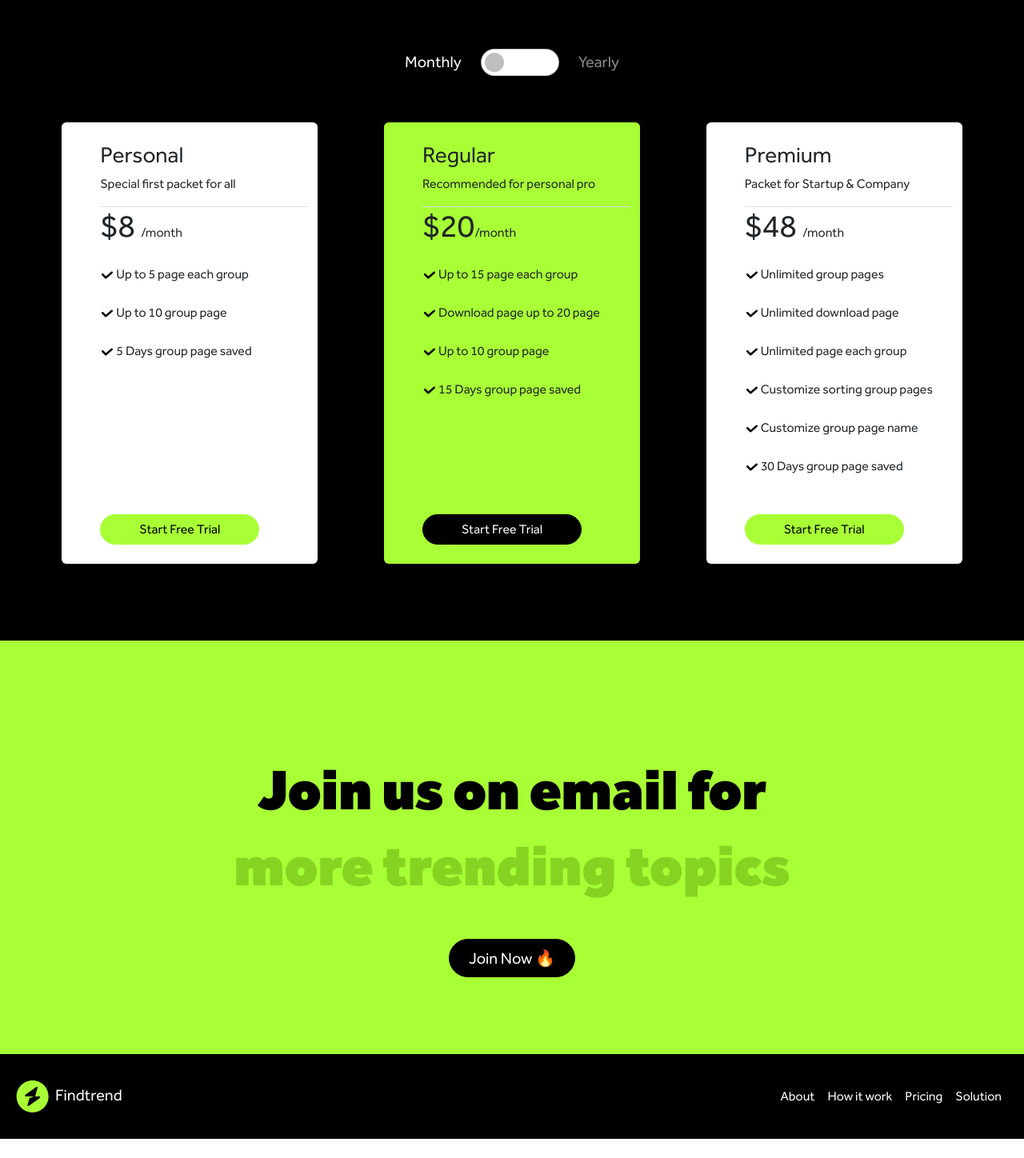
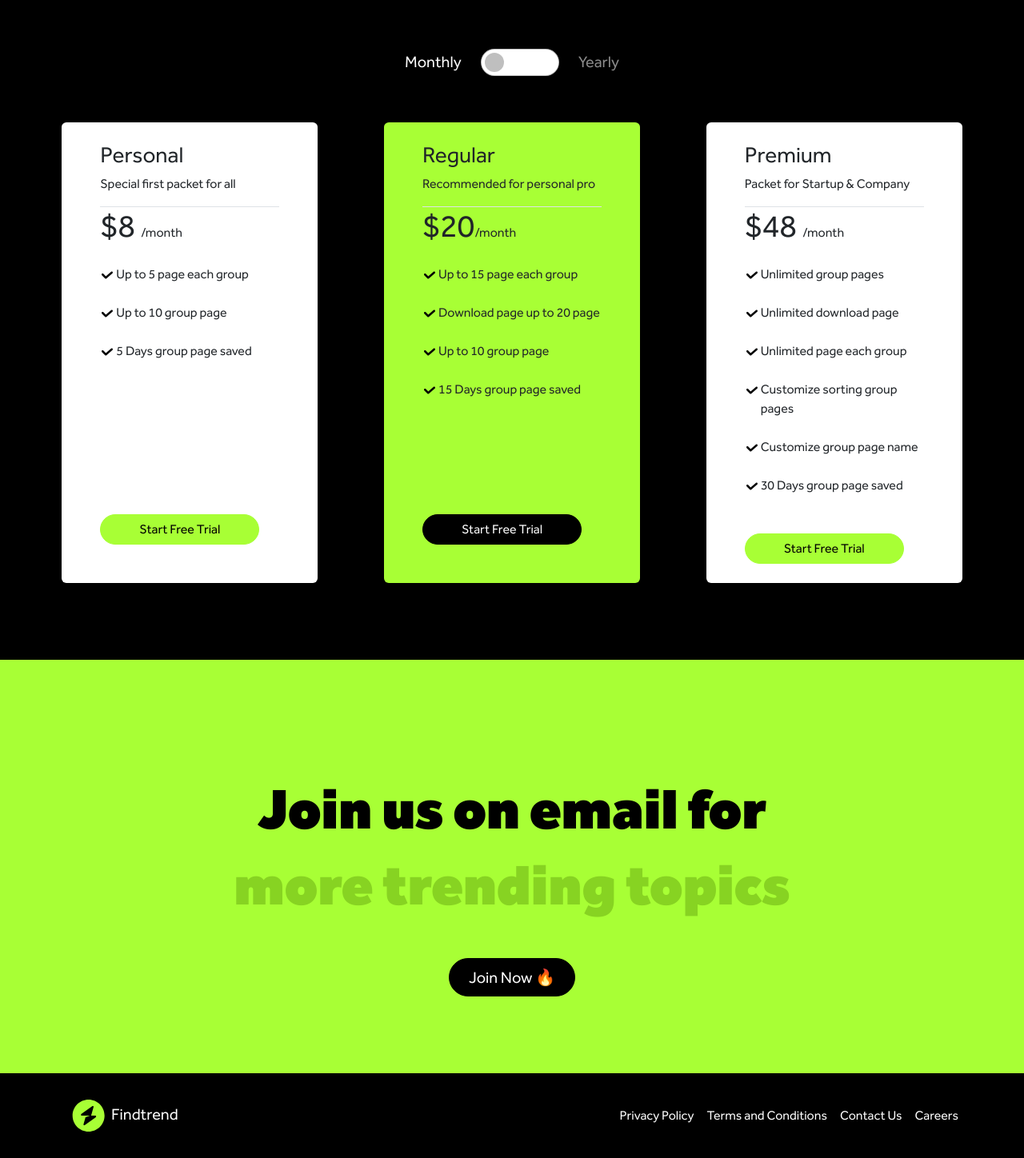
Before and after one commit to olakunle-exxdee/findtrend, a React (Create React App) app: page / in a window 1280 px wide. Shown: the part 5178-6626 px from the top of the page at 80% size. Before the commit the page ends 6602 px from the top, so only its background shows below. Built offline with nearby package versions, Linux system fonts and the light colour scheme.

Commit message:
footer done

```diff
--- a/src/components/Footer.tsx
+++ b/src/components/Footer.tsx
@@ -2,9 +2,9 @@ import React from "react";
 
 const Footer = () => {
   return (
-    <footer className="bg-dark p-1 ">
-      <nav className="navbar navbar-expand-lg bg-dark navbar-dark py-4 px-3 text-center ">
-        <a href="#" className="navbar-brand text-center">
+    <footer className="bg-dark p-1 container ">
+      <nav className="navbar navbar-expand-sm bg-dark navbar-dark py-4 px-3  row ">
+        <a href="#" className="navbar-brand col col-xs-12 col-sm-4 col-md-6">
           <svg
             width="41"
             height="40"
@@ -22,26 +22,26 @@ const Footer = () => {
           Findtrend
         </a>
 
-        <div className="ms-auto" id="navmenu">
-          <ul className="navbar-nav ms-lg-auto text-center w-100">
+        <div className="ms-auto col-xs-12 col-sm-8 col-md-6" id="navmenu">
+          <ul className="navbar-nav ms-lg-auto  w-100">
             <li className="nav-item my-3 my-lg-0 ms-lg-auto ">
               <a href="#products" className="nav-link text-light">
-                About
+                Privacy Policy
               </a>
             </li>
             <li className="nav-item my-3 my-lg-0">
               <a href="#products" className="nav-link text-light">
-                How it work
+                Terms and Conditions
               </a>
             </li>
             <li className="nav-item my-3 my-lg-0 ">
               <a href="#products" className="nav-link text-light">
-                Pricing
+                Contact Us
               </a>
             </li>
             <li className="nav-item my-3 my-lg-0">
               <a href="#services" className="nav-link text-light ">
-                Solution
+                Careers
               </a>
             </li>
           </ul>
--- a/src/components/Plan.tsx
+++ b/src/components/Plan.tsx
@@ -35,7 +35,7 @@ const Plan = () => {
 
       <div className="container-fluid payment">
         <div className="row justify-content-center gap-4 my-5">
-          <div className="col col-md-6 col-xl-4 payment-element ps-5 py-4  rounded bg-light ">
+          <div className="col col-md-6 col-xl-4 payment-element ps-5 py-4 pe-5 rounded bg-light ">
             <div className="payment-header border-bottom ">
               <h3>Personal</h3>
               <p>Special first packet for all</p>
@@ -57,7 +57,7 @@ const Plan = () => {
               />
             </div>
           </div>
-          <div className="col col-md-6 col-xl-4 payment-element ps-5 py-4  rounded bg-primary">
+          <div className="col col-md-6 col-xl-4 payment-element ps-5 py-4 pe-5 rounded bg-primary">
             <div className="payment-header  border-bottom ">
               <h3>Regular</h3>
               <p>Recommended for personal pro</p>
@@ -81,7 +81,7 @@ const Plan = () => {
               />
             </div>
           </div>
-          <div className="col col-md-6 col-xl-4 payment-element ps-5 py-4  rounded bg-light">
+          <div className="col col-md-6 col-xl-4 payment-element ps-5 py-4 pe-5  rounded bg-light">
             <div className="payment-header border-bottom">
               <h3>Premium</h3>
               <p>Packet for Startup & Company</p>
```
